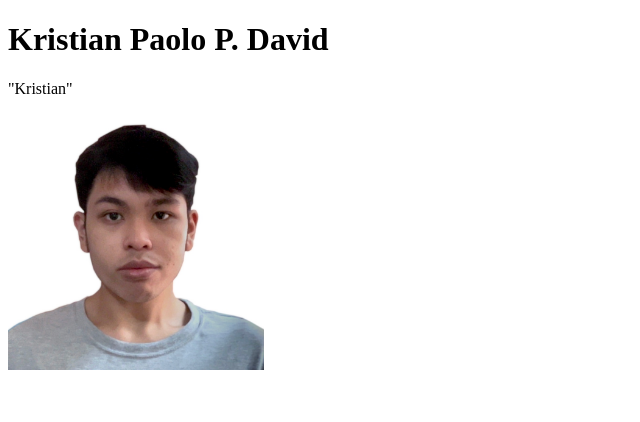
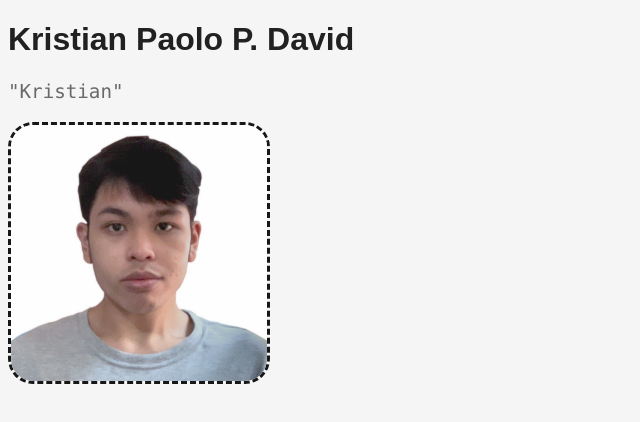
Before and after one commit to kpdavid3/cmsc-100-exer-1, a plain HTML site: page index.html in a window 1280 px wide. Shown: the whole page, without its empty margins (0-640 px from the left). Drawn offline with Linux system fonts and the light colour scheme.

Commit message:
feat: CSS file to add design to website is added

```diff
--- a/index.html
+++ b/index.html
@@ -1,5 +1,8 @@
 <!DOCTYPE html>
 <html>
+<head>
+    <link rel="stylesheet" href="styles.css">
+</head>
 
 <body>
 
--- /dev/null
+++ b/styles.css
@@ -0,0 +1,14 @@
+body {background-color: #F5F5F5;}
+
+h1 {
+    font-family: Arial, Helvetica, sans-serif;
+    color: #212121; }
+
+p {
+    font-family: "Lucida Console", "Courier New", monospace;
+    font-size: 120%; color: dimgray; }
+
+img { opacity: 0.9;
+    filter:alpha(opacity=50);
+    border-radius: 25px;
+    border-style: dashed;}
```
